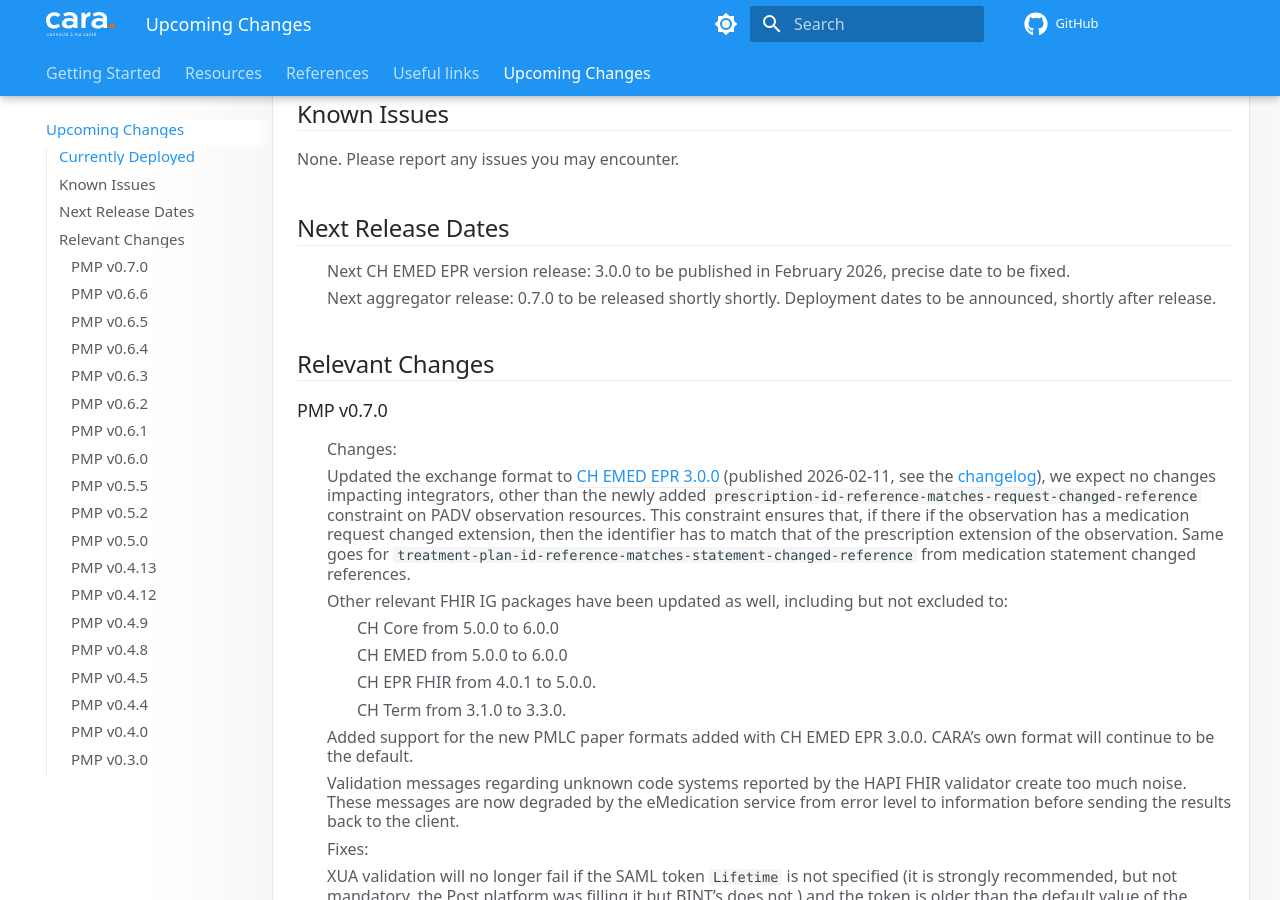
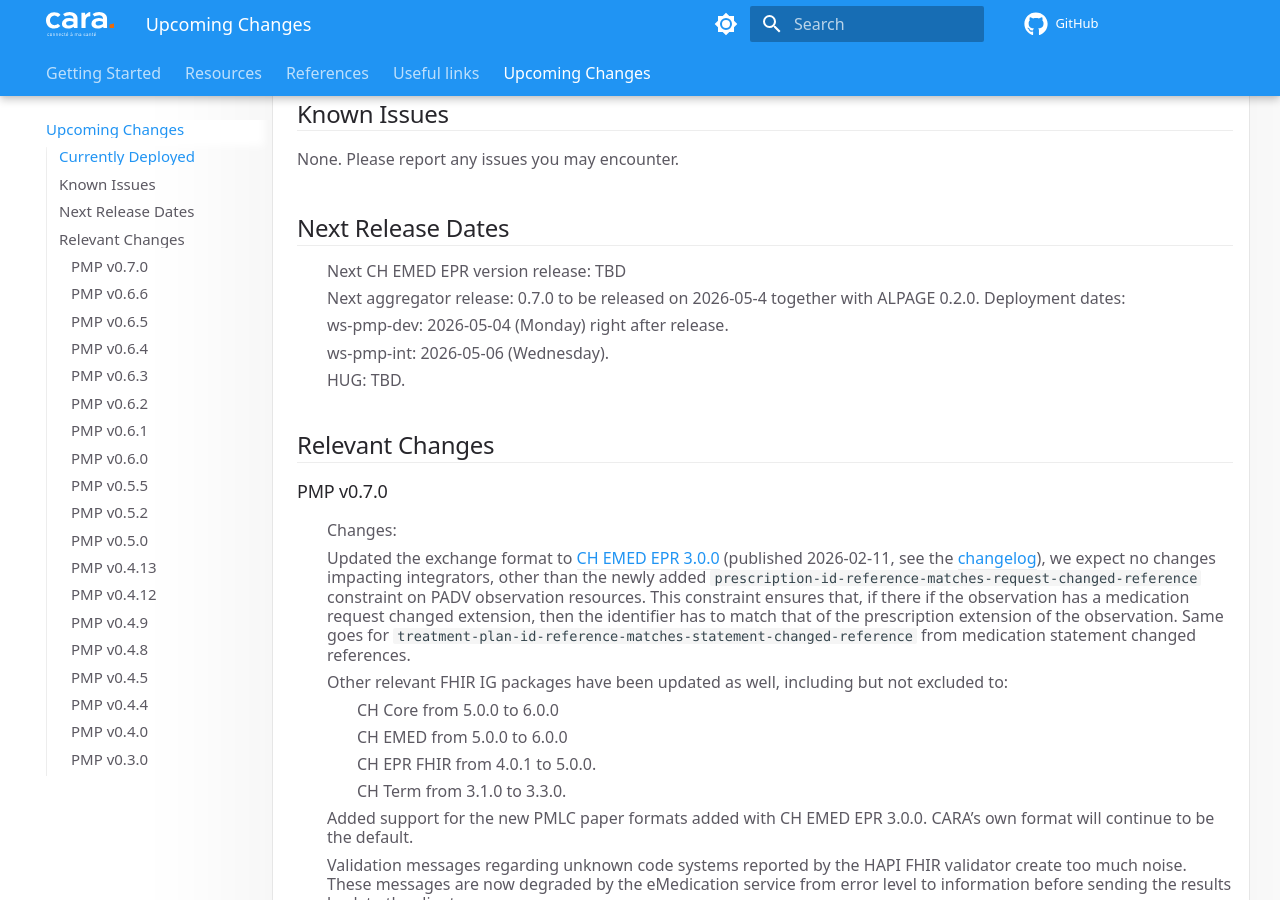
Before and after one commit to CARA-ch/emed-service-guide, an MkDocs documentation site: the page built from docs/other/upcoming_changes.md, in a window 1280 px wide and 900 px high, scrolled down 583 px. Built offline with MkDocs 1.6.1 and Material for MkDocs 9.7.7, drawn with Linux system fonts in a browser that asks for light colours; comment, search, counter and statistics services are not loaded.

Commit message:
updated next release dates

```diff
--- a/docs/other/upcoming_changes.md
+++ b/docs/other/upcoming_changes.md
@@ -18,8 +18,11 @@ None. Please report any issues you may encounter.
 
 ## Next Release Dates
 
-- Next CH EMED EPR version release: 3.0.0 to be published in February 2026, precise date to be fixed.
-- Next aggregator release: 0.7.0 to be released shortly shortly. Deployment dates to be announced, shortly after release.
+- Next CH EMED EPR version release: TBD
+- Next aggregator release: 0.7.0 to be released on 2026-05-4 together with ALPAGE 0.2.0. Deployment dates:
+  - ws-pmp-dev: 2026-05-04 (Monday) right after release.
+  - ws-pmp-int: 2026-05-06 (Wednesday).
+  - HUG: TBD.
 
 ## Relevant Changes
 ### PMP v0.7.0
```
